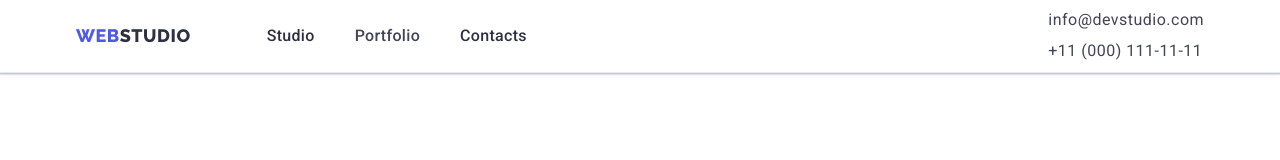
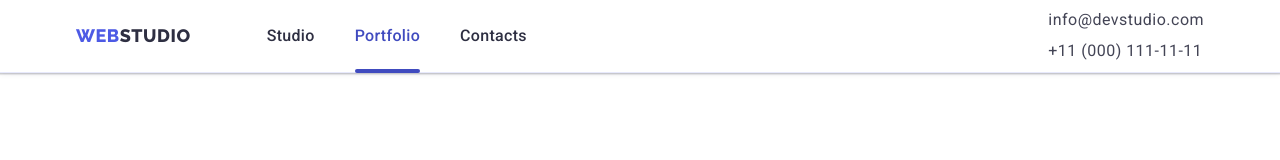
Before and after one commit to danil636/goit-markup-hw-06, a plain HTML site: page portfolio.html in a window 1280 px wide. Shown: the top 160 px of the page. Drawn offline with nearby package versions, Linux system fonts and the light colour scheme.

Commit message:
Update styles.css

```diff
--- a/css/styles.css
+++ b/css/styles.css
@@ -1,6 +1,6 @@
 :root {
   --brand-color: #434455;
-  ффффффффффффффф --brand-links-hf: #404bbf;
+  --brand-links-hf: #404bbf;
   --text-color: #2E2F42;
   --text-color-bg: #FFFFFF;
   --logo-color: #4D5AE5;
```
